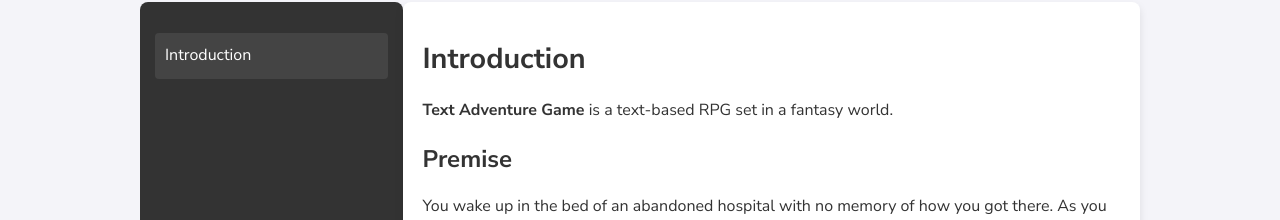
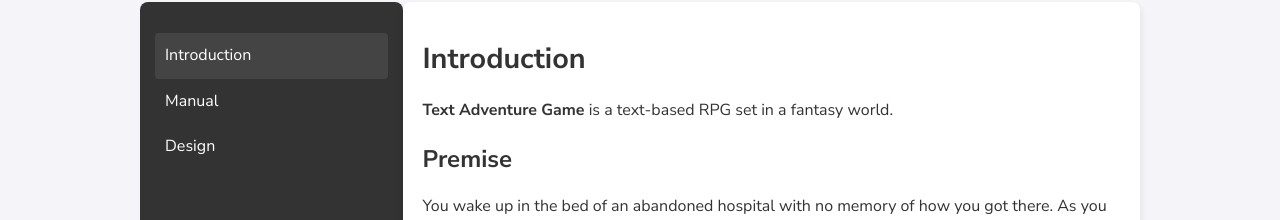
Before and after one commit to Fey-Lune/FeyLune.github.io, a plain HTML site: page index.html in a window 1280 px wide. Shown: the part 112-332 px from the top of the page. Drawn offline with Linux system fonts and the light colour scheme.

Commit message:
Update index.html

```diff
--- a/index.html
+++ b/index.html
@@ -26,6 +26,8 @@
 	<aside class="doc__nav" id="doc-nav">
 		<ul>
 			<li class="js-btn selected">Introduction</li>
+			<li class="js-btn">Manual</li>
+			<li class="js-btn">Design</li>
 		</ul>
 	</aside>
 	<article class="doc__content">
```
